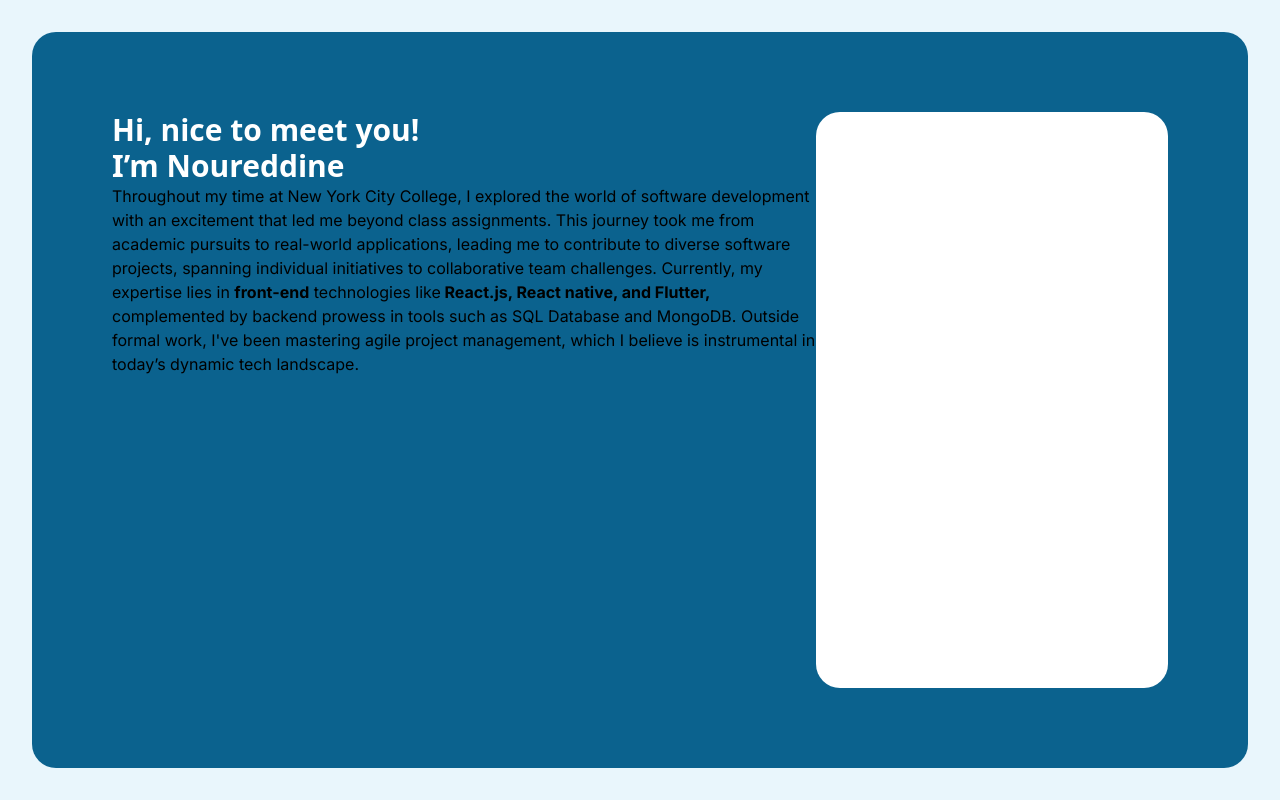
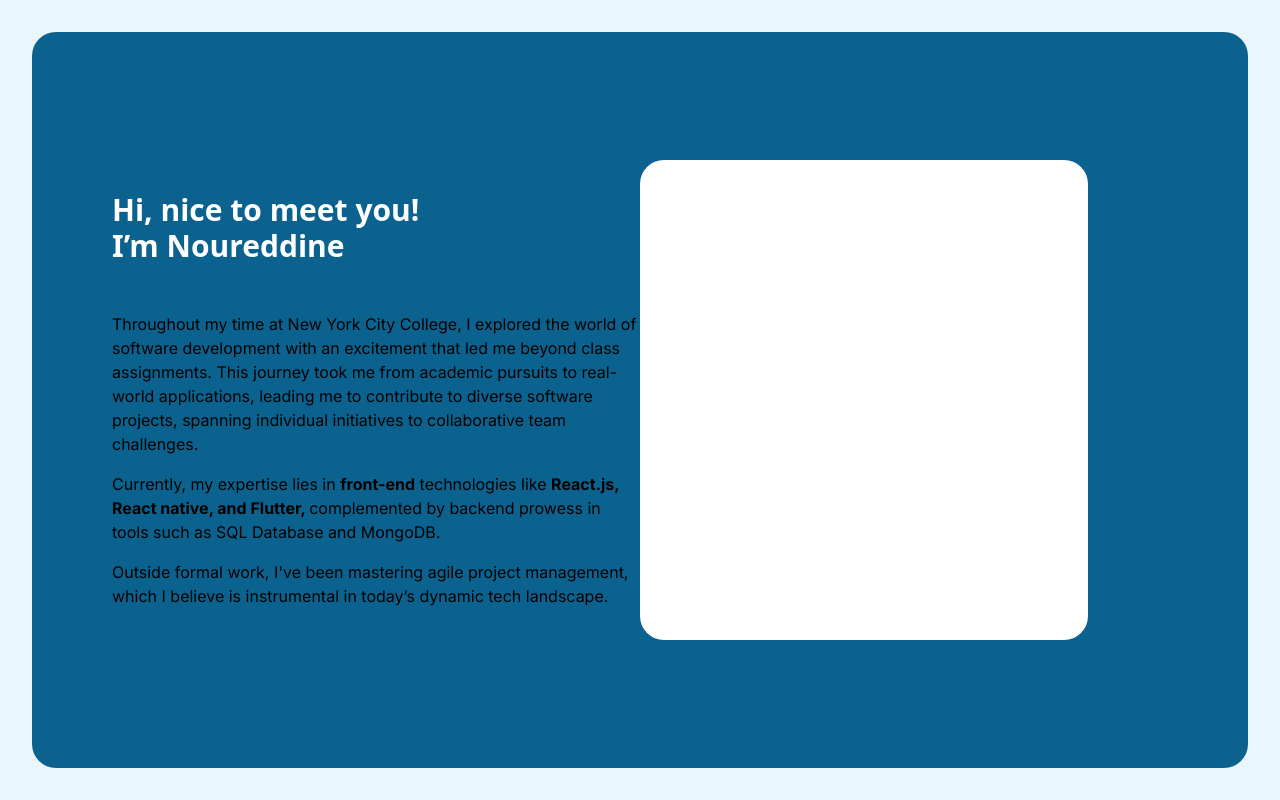
Before and after one commit to Noureddine-prg/portfolio-website, a Next.js app: page /about in a window 1280 px wide. Built offline with nearby package versions, Linux system fonts and the light colour scheme.

Commit message:
Added more styling to about layout

```diff
--- a/src/app/about/page.tsx
+++ b/src/app/about/page.tsx
@@ -7,26 +7,31 @@ export default function About() {
       {/* Bio Section */}
       <div className="flex flex-row w-full h-full">
         {/* Left Side */}
-        <div className="w-4/6">
+        <div className="w-1/2 flex flex-col justify-center">
           <CardTitle> Hi, nice to meet you! </CardTitle>
           <CardTitle> I’m Noureddine </CardTitle>
-          <h1>
-            Throughout my time at New York City College, I explored the world of
-            software development with an excitement that led me beyond class
-            assignments. This journey took me from academic pursuits to
-            real-world applications, leading me to contribute to diverse
-            software projects, spanning individual initiatives to collaborative
-            team challenges. Currently, my expertise lies in <b>front-end</b>{" "}
-            technologies like
-            <b> React.js, React native, and Flutter, </b>complemented by backend
-            prowess in tools such as SQL Database and MongoDB. Outside formal
-            work, I've been mastering agile project management, which I believe
-            is instrumental in today’s dynamic tech landscape.
-          </h1>
+          <div>
+            <h1 className=" max-w-[650px] mt-12">
+              Throughout my time at New York City College, I explored the world
+              of software development with an excitement that led me beyond
+              class assignments. This journey took me from academic pursuits to
+              real-world applications, leading me to contribute to diverse
+              software projects, spanning individual initiatives to
+              collaborative team challenges.
+              <div className="mt-4" />
+              Currently, my expertise lies in <b>front-end</b> technologies like{" "}
+              <b> React.js, React native, and Flutter, </b>complemented by
+              backend prowess in tools such as SQL Database and MongoDB.
+              <br />
+              <div className="mt-4" />
+              Outside formal work, I've been mastering agile project management,
+              which I believe is instrumental in today’s dynamic tech landscape.
+            </h1>
+          </div>
         </div>
         {/* Right Side */}
-        <div className="w-2/6">
-          <div className="h-full w-full bg-white rounded-3xl"></div>
+        <div className="w-1/2 flex flex-col justify-center">
+          <div className="h-5/6 max-w-md bg-white rounded-3xl"></div>
         </div>
       </div>
 
```
